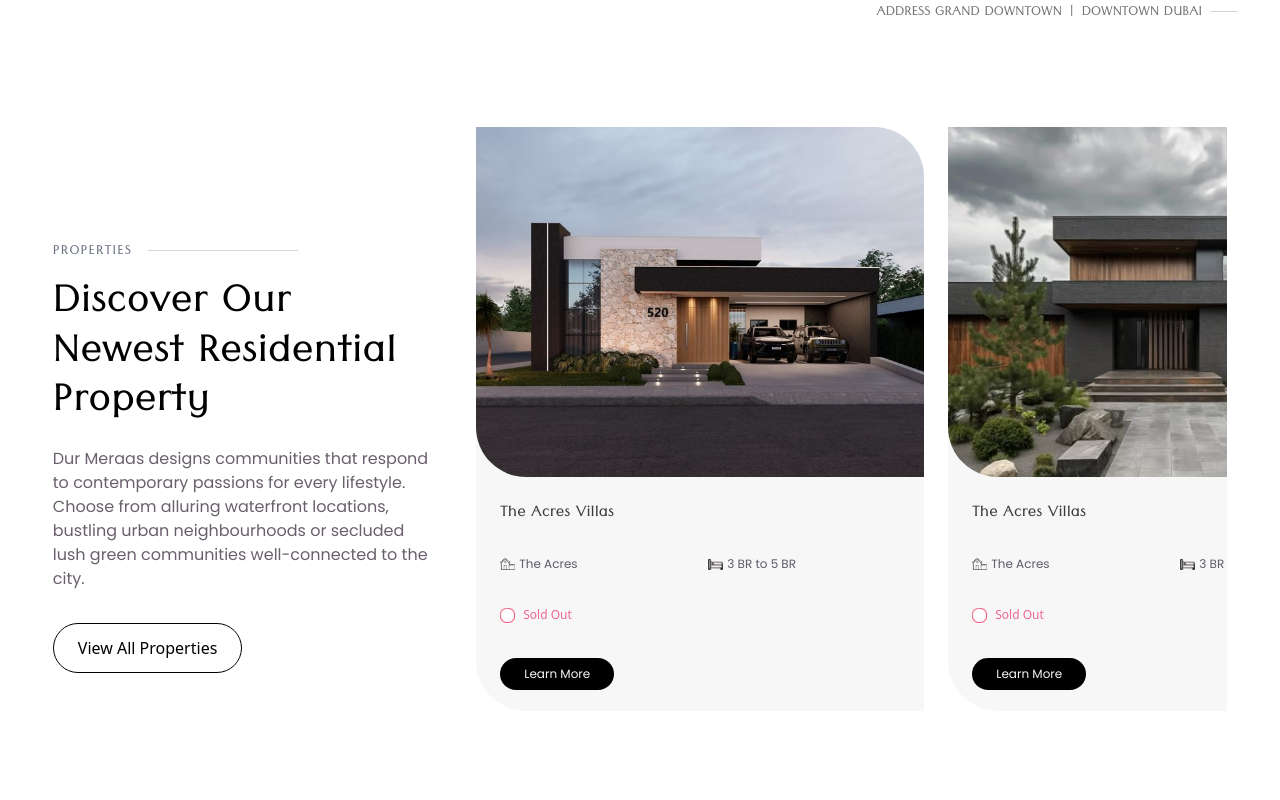
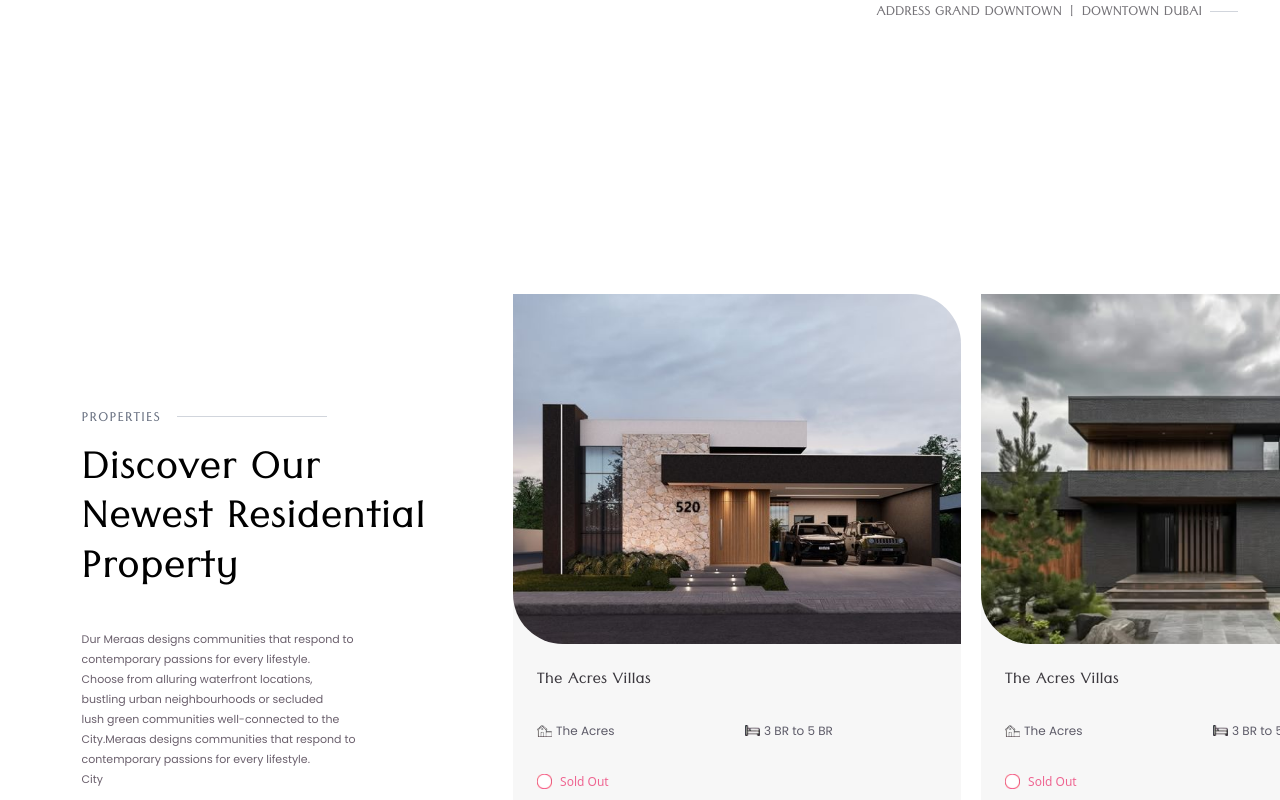
Before and after one commit to HarshSahare/NeelInfraTech, a Next.js app: page / in a window 1280 px wide. Shown: the part 2620-3420 px from the top of the page. Built offline with nearby package versions, Linux system fonts and the light colour scheme.

Commit message:
refactored : changed heading of story section and adjusted spacing in story, properties section

```diff
--- a/app/components/propertyCard.tsx
+++ b/app/components/propertyCard.tsx
@@ -23,9 +23,9 @@ const PropertyCard: React.FC<PropertyCardProps> = ({
         <Image
           src={image}
           alt={title}
-          width={529}
-          height={349}
-          className="w-full h-full object-cover"
+          width={536}
+          height={402}
+          className="w-[536px] h-[402px] object-cover"
         />
       </div>
       <div className=" max-w-md py-2 px-6 flex-shrink-0">
@@ -44,7 +44,7 @@ const PropertyCard: React.FC<PropertyCardProps> = ({
             </span>
             <span>{location}</span>
           </div>
-          <div className="flex flex-1 items-center   gap-1">
+          <div className="flex flex-1 items-center gap-1">
             <span>
               <Image
                 src={"/images/bed-outline.png"}
@@ -67,7 +67,10 @@ const PropertyCard: React.FC<PropertyCardProps> = ({
           </span>
           <span>{status}</span>
         </div>
-        <button className="bg-black font-400 font-poppins text-[#F5F5F5] mt-[35px]  py-2 px-6 rounded-full text-xs">
+        <button
+          className="bg-black font-400 font-poppins text-[#F5F5F5] mt-[35px]  py-2 px-6 rounded-[23px] text-[11px]"
+          style={{ padding: "15px 28px" }}
+        >
           Learn More
         </button>
       </div>
--- a/app/components/sections/propertiesLandingSection.tsx
+++ b/app/components/sections/propertiesLandingSection.tsx
@@ -20,7 +20,7 @@ const PropertiesLandingSection = () => {
           dedicated team.
         </p>
         <button
-          className="bg-black text-[12px]  font-poppins text-white tracker-[1px] rounded-full"
+          className="bg-black  text-white text-[12px]  font-poppins tracker-[1px] rounded-full"
           style={{ padding: "17px 53px" }}
         >
           View All Properties
--- a/app/components/sections/propertiesSection.tsx
+++ b/app/components/sections/propertiesSection.tsx
@@ -4,7 +4,7 @@ import PropertyCard from "../propertyCard";
 
 const PropertiesSection = () => {
   return (
-    <section className="w-[95.5%] min-h-svh flex flex-col justify-center mx-auto px-6 py-12">
+    <section className="w-[95.5%] min-h-svh flex flex-col justify-center ml-auto pl-6 mt-[174px] py-12">
       <div className="flex flex-col lg:flex-row justify-between  gap-12">
         {/* Text Content */}
         <div className="lg:w-1/3 mt-[115px]">
@@ -12,22 +12,32 @@ const PropertiesSection = () => {
             PROPERTIES
             <span className="flex-grow max-w-[150px] border-t border-gray-300 ml-4"></span>
           </p>
-          <h2 className="text-4xl font-classica font-[400] mt-4 mb-6 leading-snug">
+          <h2 className="text-4xl font-classica font-[400] mt-4 mb-[40px] leading-snug">
             Discover Our <br /> Newest Residential Property
           </h2>
-          <p className="text-[#6A5F6C] font-poppins mb-8">
-            Dur Meraas designs communities that respond to contemporary passions
-            for every lifestyle. Choose from alluring waterfront locations,
-            bustling urban neighbourhoods or secluded lush green communities
-            well-connected to the city.
+          <p className="text-[#6A5F6C] text-[11px]/[20px] font-poppins mb-[48px]">
+            Dur Meraas designs communities that respond to <br /> contemporary
+            passions for every lifestyle. <br /> Choose from alluring waterfront
+            locations, <br />
+            bustling urban neighbourhoods or secluded <br />
+            lush green communities well-connected to the
+            <br />
+            City.Meraas designs communities that respond to
+            <br />
+            contemporary passions for every lifestyle.
+            <br />
+            City
           </p>
-          <button className="border border-black text-black px-6 py-3 rounded-full hover:bg-black hover:text-white transition">
+          <button
+            className="border border-black text-[#747176] hover:bg-black hover:text-white transition text-[12px]  font-poppins tracker-[1px] rounded-full"
+            style={{ padding: "17px 53px" }}
+          >
             View All Properties
           </button>
         </div>
 
         {/* Carousel / Scrollable Cards */}
-        <div className="lg:w-2/3 overflow-x-auto flex gap-6 scroll-smooth scrollbar-hide">
+        <div className="lg:w-2/3 overflow-x-auto flex gap-5 scroll-smooth scrollbar-hide">
           <PropertyCard
             image="/images/property-4.jpg"
             title="The Acres Villas"
@@ -37,6 +47,13 @@ const PropertiesSection = () => {
           />
           <PropertyCard
             image="/images/property-5.jpg"
+            title="The Acres Villas"
+            location="The Acres"
+            bedrooms="3 BR to 5 BR"
+            status="Sold Out"
+          />
+          <PropertyCard
+            image="/images/property-4.jpg"
             title="The Acres Villas"
             location="The Acres"
             bedrooms="3 BR to 5 BR"
--- a/app/components/sections/storySection.tsx
+++ b/app/components/sections/storySection.tsx
@@ -8,7 +8,7 @@ const StorySection = () => {
           Our Story
         </p>
         <h2 className="text-[62px] md:text-5xl font-[400] font-classica leading-tight text-[#161616] mb-4">
-          ORCHESTRATING <br /> PLACE AND PURPOSE
+          CREATING VALUE <br /> THROUGH DESIGN & SPACE
         </h2>
         <p className="font-[400] font-poppins text-[#44404096] text-sm max-w-3xl mx-auto">
           Driven by passion, we continuously push the boundaries of architecture
```
